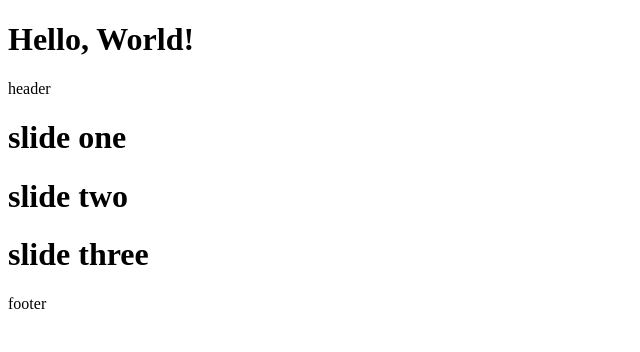
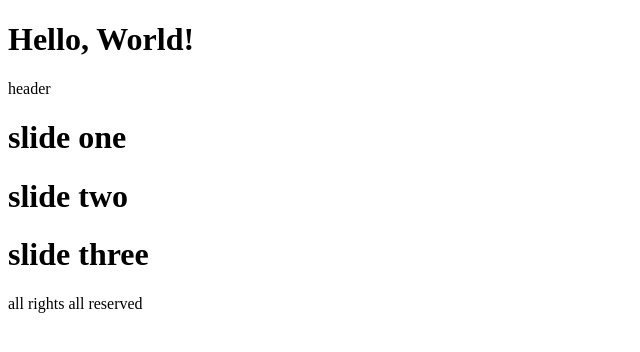
Before and after one commit to dawngh9/git.project.one, a plain HTML site: page index.html in a window 1280 px wide. Shown: the whole page, without its empty margins (0-640 px from the left). Drawn offline with Linux system fonts and the light colour scheme.

Commit message:
footer updated

```diff
--- a/index.html
+++ b/index.html
@@ -11,5 +11,5 @@
 <h1>slide two</h1>
 <h1>slide three</h1>
 <footer>
-    footer
+    all rights all reserved
 </footer>
```
